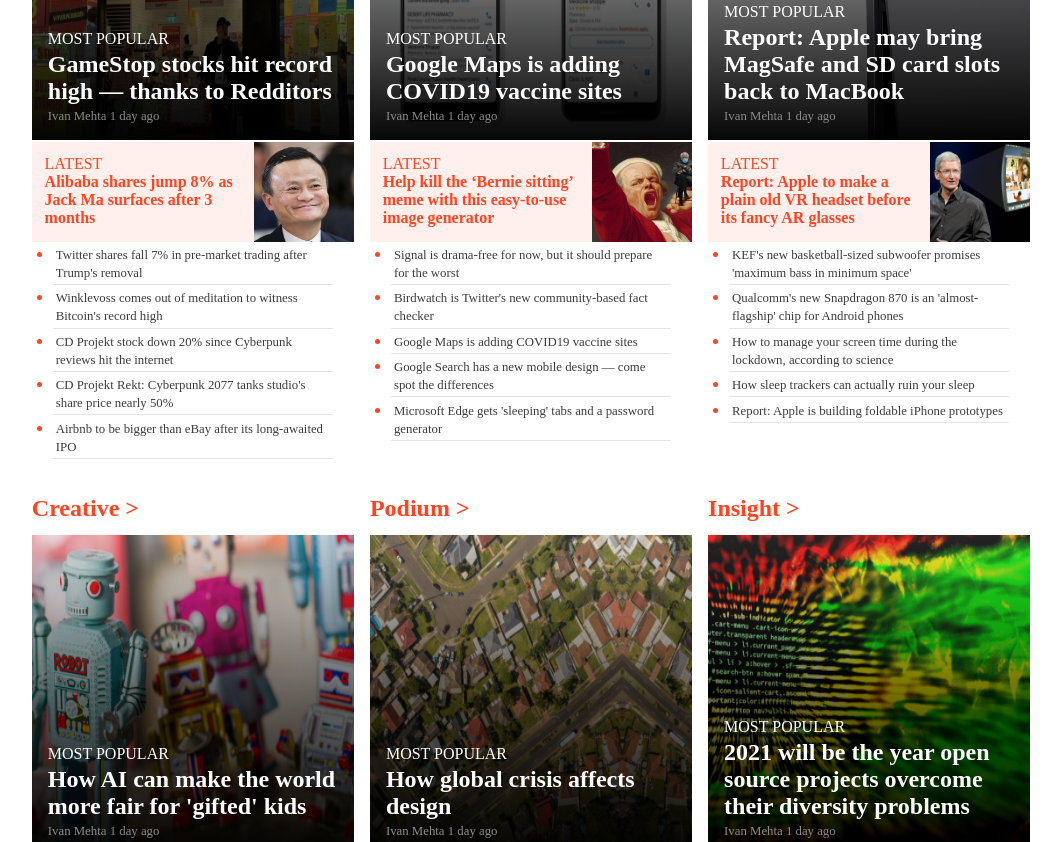
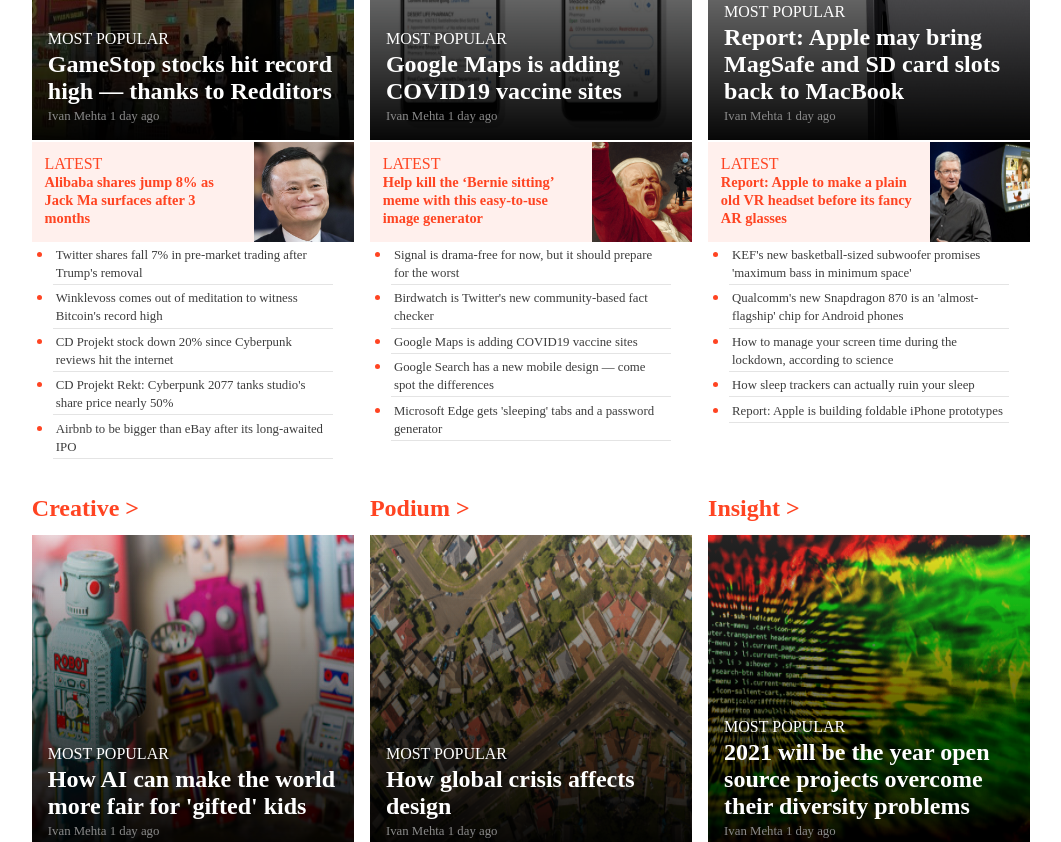
Before and after one commit to garciajordy/TheNextWeb, a website: page index.html in a window 1280 px wide. Shown: the part 1747-2589 px from the top of the page, without its empty margins (109-1170 px from the left). Drawn offline with Linux system fonts and the light colour scheme.

Commit message:
Change of font size on the big cards

```diff
--- a/style.css
+++ b/style.css
@@ -532,10 +532,12 @@
 .middle-text {
   padding: 0.8rem;
   color: #f42;
+  overflow: hidden;
 }
 .middle-text a {
   color: #f42;
   font-weight: 900;
+  font-size: 0.9rem;
 }
 .middle-text a:hover {
   border-bottom: rgba(255, 67, 34, 0.137) solid 1px;
```
Also changed, not shown: 1 other file.
